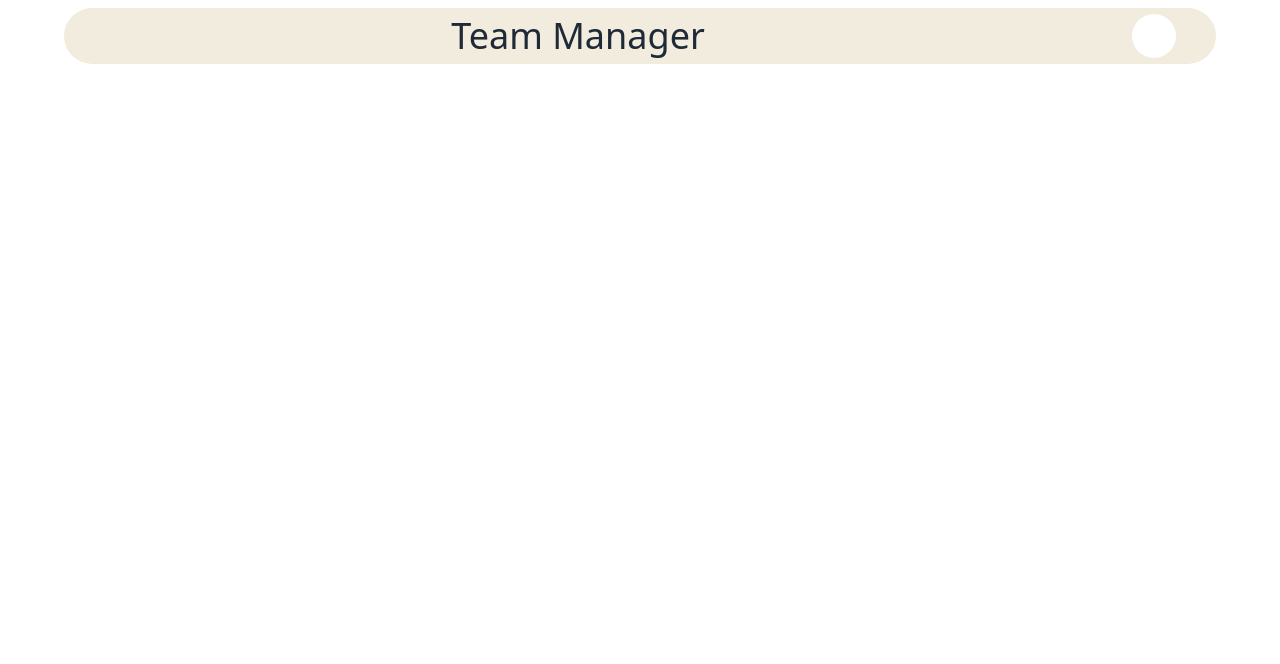
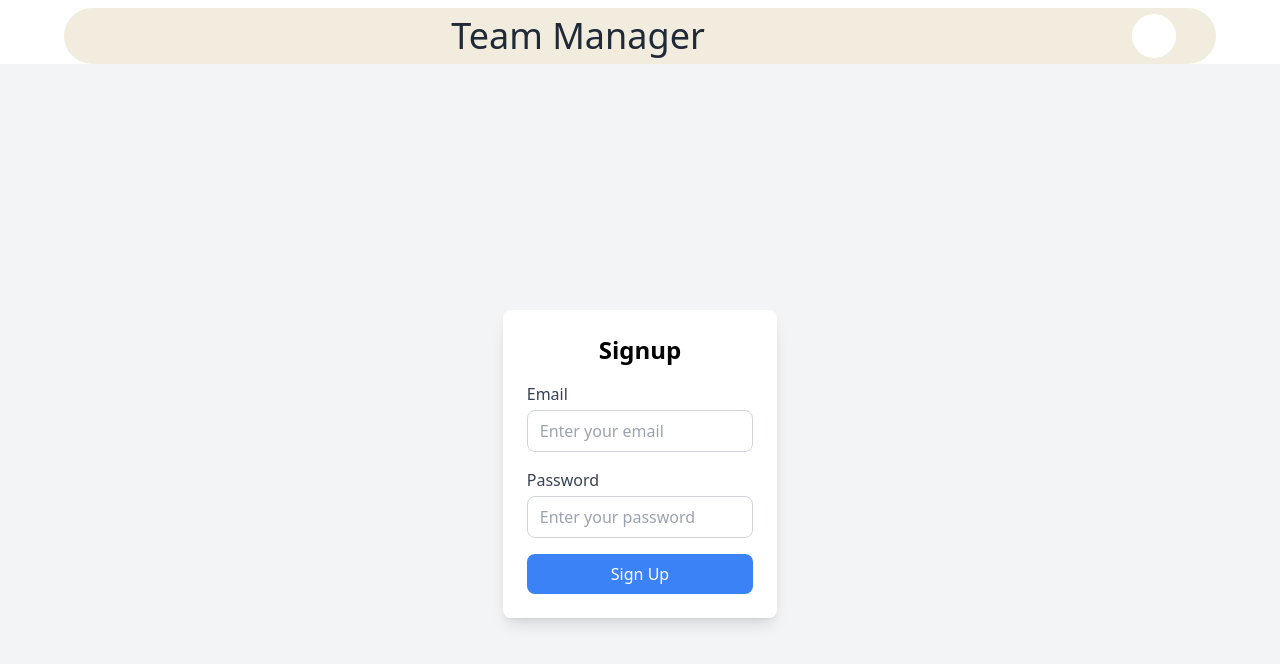
Before and after one commit to riyasasraf/HRMS, a React (Vite) app in the folder Frontend/: page / in a window 1280 px wide. Shown: the top 664 px of the page. Built offline with nearby package versions, Linux system fonts and the light colour scheme.

Commit message:
adding the signup page

```diff
--- a/Frontend/package.json
+++ b/Frontend/package.json
@@ -11,6 +11,7 @@
   },
   "dependencies": {
     "axios": "^1.7.9",
+    "frontend": "file:",
     "react": "^18.3.1",
     "react-dom": "^18.3.1"
   },
--- a/Frontend/src/App.jsx
+++ b/Frontend/src/App.jsx
@@ -1,8 +1,19 @@
 import React from 'react'
 import Signup from './pages/signup'
 import Navbar from './components/Navbar';
+
 const App = () => {
-  return<Navbar/>;
+  return (
+    <div className="flex flex-col min-h-screen">
+      {/* Navbar */}
+      <Navbar />
+
+      {/* Main Content */}
+      <div className="flex-grow flex justify-center items-center bg-gray-100">
+        <Signup />
+      </div>
+    </div>
+  );
 }
 
 export default App
--- /dev/null
+++ b/Frontend/src/components/Input.jsx
@@ -0,0 +1,11 @@
+import React from 'react'
+
+const Input = (props) => {
+  const type = props.type
+  return (
+
+    <div>{ type}</div>
+  )
+}
+
+export default Input
--- a/Frontend/src/components/Navbar.jsx
+++ b/Frontend/src/components/Navbar.jsx
@@ -9,8 +9,6 @@ const Navbar = () => {
           Team Manager
         </h1>
         <div className="ml-auto px-10">
-          {" "}
-          {/* This will push the Profile component to the right */}
           <Profile />
         </div>
       </div>
--- a/Frontend/src/pages/Signup.jsx
+++ b/Frontend/src/pages/Signup.jsx
@@ -1,9 +1,49 @@
-import React from 'react'
+import React from "react";
 
 const Signup = () => {
   return (
-    <div>signup</div>
-  )
-}
+    <div className="flex justify-center items-center h-screen ">
+      <div className="w-[90%] max-w-md bg-white shadow-lg rounded-lg p-6">
+        <h2 className="text-2xl font-semibold mb-4 text-center">Signup</h2>
+        <form>
+          <div className="mb-4">
+            <label
+              htmlFor="email"
+              className="block text-gray-700 font-medium mb-1"
+            >
+              Email
+            </label>
+            <input
+              type="email"
+              id="email"
+              placeholder="Enter your email"
+              className="w-full border border-gray-300 rounded-lg px-3 py-2 focus:outline-none focus:ring-2 focus:ring-blue-500"
+            />
+          </div>
+          <div className="mb-4">
+            <label
+              htmlFor="password"
+              className="block text-gray-700 font-medium mb-1"
+            >
+              Password
+            </label>
+            <input
+              type="password"
+              id="password"
+              placeholder="Enter your password"
+              className="w-full border border-gray-300 rounded-lg px-3 py-2 focus:outline-none focus:ring-2 focus:ring-blue-500"
+            />
+          </div>
+          <button
+            type="submit"
+            className="w-full bg-blue-500 text-white font-medium py-2 rounded-lg hover:bg-blue-600"
+          >
+            Sign Up
+          </button>
+        </form>
+      </div>
+    </div>
+  );
+};
 
-export default Signup
+export default Signup;
```
Also changed, not shown: 1 other file (tests, documents, lock files or other folders).
